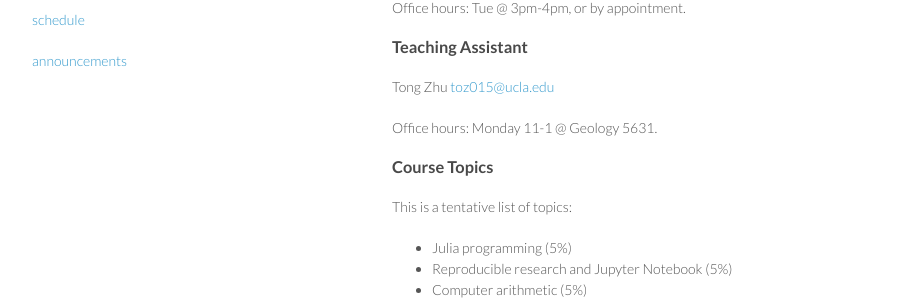
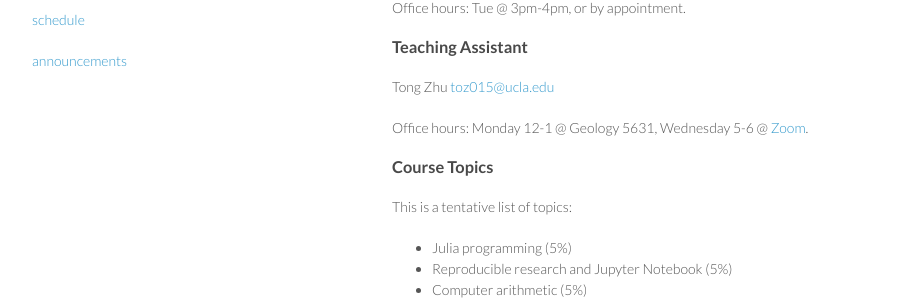
Before and after one commit to ucla-biostat-257/2026spring, a Jekyll site: the page built from syllabus/syllabus.md, in a window 1280 px wide and 900 px high, scrolled down 325 px. Shown: the part 141-444 px from the top of the window, without its empty margins (178-1097 px from the left). Built offline with Jekyll 4.4.1, drawn with Linux system fonts in a browser that asks for light colours.

Commit message:
update TA OH

```diff
--- a/syllabus/syllabus.md
+++ b/syllabus/syllabus.md
@@ -26,7 +26,7 @@ Office hours: Tue @ 3pm-4pm, or by appointment.
 
 Tong Zhu <toz015@ucla.edu>
 
-Office hours: Monday 11-1 @ Geology 5631.
+Office hours: Monday 12-1 @ Geology 5631, Wednesday 5-6 @ [Zoom](https://ucla.zoom.us/j/7611378421).
 
 ### Course Topics
 
```
